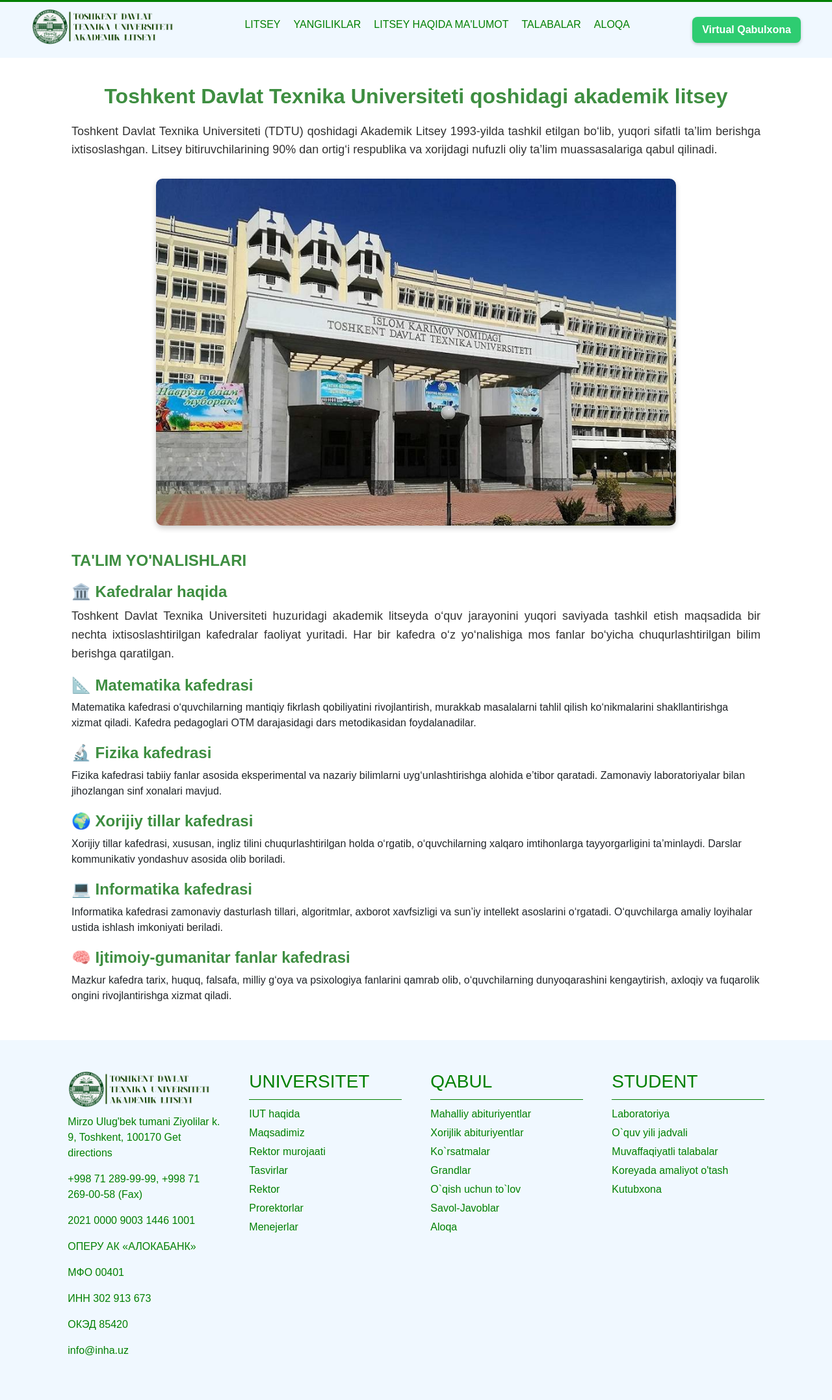
After one commit to fayzullo1231/TDTU, a Django app: page /information-tdtu in a window 1280 px wide. The commit adds this page. Shown: the whole page at 65% size. Run offline with Django 5.2, Linux system fonts and the light colour scheme.

Commit message:
information page done 50/50

```diff
--- /dev/null
+++ b/assets/main/css/information_tdtu.css
@@ -0,0 +1,83 @@
+* {
+    font-family: Arial, sans-serif;
+    margin: 0;
+    padding: 0;
+}
+
+
+/* Umumiy sahifa o'lchami */
+.custom-container {
+    width: 90%;
+    max-width: 1100px;
+    margin: 20px auto;
+    padding: 20px;
+}
+
+/* Sarlavha */
+.custom-title {
+    font-size: 32px;
+    font-weight: bold;
+    color: #3e8e41;
+    text-align: center;
+    margin-bottom: 20px;
+}
+
+/* Matn */
+.custom-description {
+    font-size: 18px;
+    line-height: 1.6;
+    text-align: justify;
+    color: #333;
+}
+
+/* Rasm joylashuvi */
+.custom-image-container {
+    display: flex;
+    justify-content: center;
+    margin: 30px 0;
+}
+
+.custom-image-container img {
+    width: 100%;
+    max-width: 800px;
+    height: auto;
+    border-radius: 10px;
+    box-shadow: 0px 4px 8px rgba(0, 0, 0, 0.2);
+}
+
+/* Bo'lim sarlavhasi */
+.custom-subtitle {
+    font-size: 24px;
+    font-weight: bold;
+    color: #3e8e41;
+    margin-top: 40px;
+}
+
+.custom-subtitle_h4 {
+    font-size: 24px;
+    font-weight: bold;
+    color: #3e8e41;
+    margin-top: 20px;
+}
+
+/* Ro'yxat */
+.custom-list {
+    padding-left: 20px;
+    font-size: 18px;
+    color: #444;
+}
+
+.custom-list li {
+    margin-bottom: 10px;
+}
+
+/* Mobil ekranlar uchun moslash */
+@media (max-width: 600px) {
+    .custom-title {
+        font-size: 26px;
+    }
+
+    .custom-description, .custom-list {
+        font-size: 16px;
+    }
+}
--- a/tdtu_app/urls.py
+++ b/tdtu_app/urls.py
@@ -1,5 +1,5 @@
 from django.urls import path
-from .views import home_views, news_views, reception_online, student_views, new_details
+from .views import home_views, news_views, reception_online, student_views, new_details, information_views
 
 urlpatterns = [
     path('', home_views, name='home'),
@@ -7,4 +7,5 @@
     path('reception-online', reception_online, name='reception-online'),
     path('student', student_views, name='students'),
     path('news/1', new_details, name='news_detail'),
+    path('information-tdtu', information_views, name='information-tdtu' ),
 ]
--- a/tdtu_app/views.py
+++ b/tdtu_app/views.py
@@ -37,3 +37,6 @@
 
 def new_details(request):
     return render(request, 'news_detail.html')
+
+def information_views(request):
+    return render(request, 'information_tdtu.html')
--- a/templates/base.html
+++ b/templates/base.html
@@ -20,12 +20,14 @@
     <ul>
         <li><a href="{% url 'home' %}">LITSEY</a></li>
         <li><a href="{% url 'news' %}">YANGILIKLAR</a></li>
-        <li><a href="#">LITSEY HAQIDA MA'LUMOT</a></li>
+        <li><a href="{% url 'information-tdtu' %}">LITSEY HAQIDA MA'LUMOT</a></li>
         <li><a href="{% url 'students' %}">TALABALAR</a></li>
         <li><a href="#">ALOQA</a></li>
     </ul>
     <a href="{% url 'reception-online' %}" class="virtual-reception">Virtual Qabulxona</a>
 </nav>
+
+
 
 {% block content %}
 
--- /dev/null
+++ b/templates/information_tdtu.html
@@ -0,0 +1,42 @@
+{% extends 'base.html' %}
+
+{% block content %}
+    {% load static %}
+    <link rel="stylesheet" href="{% static 'main/css/information_tdtu.css' %}">
+
+    <div class="custom-container">
+        <h1 class="custom-title">Toshkent Davlat Texnika Universiteti qoshidagi akademik litsey</h1>
+        <p class="custom-description">
+            Toshkent Davlat Texnika Universiteti (TDTU) qoshidagi Akademik Litsey 1993-yilda tashkil etilgan bo‘lib,
+            yuqori sifatli ta’lim berishga ixtisoslashgan. Litsey bitiruvchilarining 90% dan ortig‘i respublika va
+            xorijdagi nufuzli oliy ta’lim muassasalariga qabul qilinadi.
+        </p>
+
+        <div class="custom-image-container">
+            <img src="{% static 'main/image/malumot.png' %}" alt="Litsey binosi">
+        </div>
+
+        <h2 class="custom-subtitle">TA'LIM YO'NALISHLARI</h2>
+        <h4 class="custom-subtitle_h4">🏛️ Kafedralar haqida</h4>
+        <p class="custom-description">Toshkent Davlat Texnika Universiteti huzuridagi akademik litseyda o‘quv jarayonini
+            yuqori saviyada tashkil etish maqsadida bir nechta ixtisoslashtirilgan kafedralar faoliyat yuritadi. Har bir
+            kafedra o‘z yo‘nalishiga mos fanlar bo‘yicha chuqurlashtirilgan bilim berishga qaratilgan.</p>
+
+        <h4 class="custom-subtitle_h4">📐 Matematika kafedrasi</h4>
+        <p>Matematika kafedrasi o‘quvchilarning mantiqiy fikrlash qobiliyatini rivojlantirish, murakkab masalalarni
+            tahlil qilish ko‘nikmalarini shakllantirishga xizmat qiladi. Kafedra pedagoglari OTM darajasidagi dars
+            metodikasidan foydalanadilar.</p>
+        <h4 class="custom-subtitle_h4">🔬 Fizika kafedrasi</h4>
+        <p>Fizika kafedrasi tabiiy fanlar asosida eksperimental va nazariy bilimlarni uyg‘unlashtirishga alohida e’tibor
+            qaratadi. Zamonaviy laboratoriyalar bilan jihozlangan sinf xonalari mavjud.</p>
+        <h4 class="custom-subtitle_h4">🌍 Xorijiy tillar kafedrasi</h4>
+        <p>Xorijiy tillar kafedrasi, xususan, ingliz tilini chuqurlashtirilgan holda o‘rgatib, o‘quvchilarning xalqaro
+            imtihonlarga tayyorgarligini ta’minlaydi. Darslar kommunikativ yondashuv asosida olib boriladi.</p>
+        <h4 class="custom-subtitle_h4">💻 Informatika kafedrasi</h4>
+        <p>Informatika kafedrasi zamonaviy dasturlash tillari, algoritmlar, axborot xavfsizligi va sun’iy intellekt
+            asoslarini o‘rgatadi. O‘quvchilarga amaliy loyihalar ustida ishlash imkoniyati beriladi.</p>
+        <h4 class="custom-subtitle_h4">🧠 Ijtimoiy-gumanitar fanlar kafedrasi</h4>
+        <p>Mazkur kafedra tarix, huquq, falsafa, milliy g‘oya va psixologiya fanlarini qamrab olib, o‘quvchilarning dunyoqarashini kengaytirish, axloqiy va fuqarolik ongini rivojlantirishga xizmat qiladi.</p>
+    </div>
+
+{% endblock %}
```
Also changed, not shown: assets/main/image/litsey_img.jpg (added), assets/main/image/malumot.png (added).
